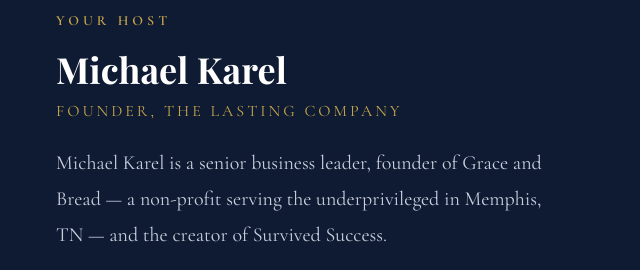
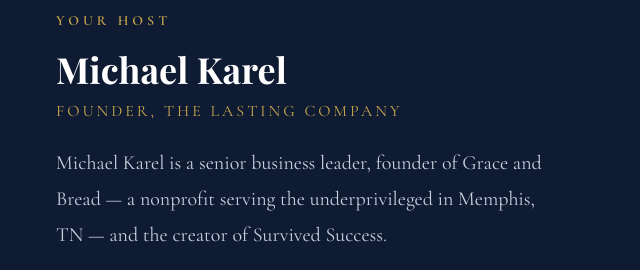
Before and after one commit to lasting-co/survivedsuccess.com, a plain HTML site: page index.html in a window 1280 px wide. Shown: the part 1777-2047 px from the top of the page, 530-1170 px from the left. Drawn offline with nearby package versions, Linux system fonts and the light colour scheme; a web font is replaced by a local one.

Commit message:
Update index.html

```diff
--- a/index.html
+++ b/index.html
@@ -618,7 +618,7 @@
         <div class="host-name">Michael Karel</div>
         <div class="host-title">Founder, The Lasting Company</div>
         <div class="host-bio">
-          Michael Karel is a senior business leader, founder of Grace and Bread — a non-profit serving the underprivileged in Memphis, TN — and the creator of Survived Success.
+          Michael Karel is a senior business leader, founder of Grace and Bread — a nonprofit serving the underprivileged in Memphis, TN — and the creator of Survived Success.
         </div>
         <div class="host-bio">
           He's spent his career watching what success costs people, and his life trying to make sure the cost is worth it. He also hosts Neighbors on the Street, a podcast giving voice to people living on the street.
```
